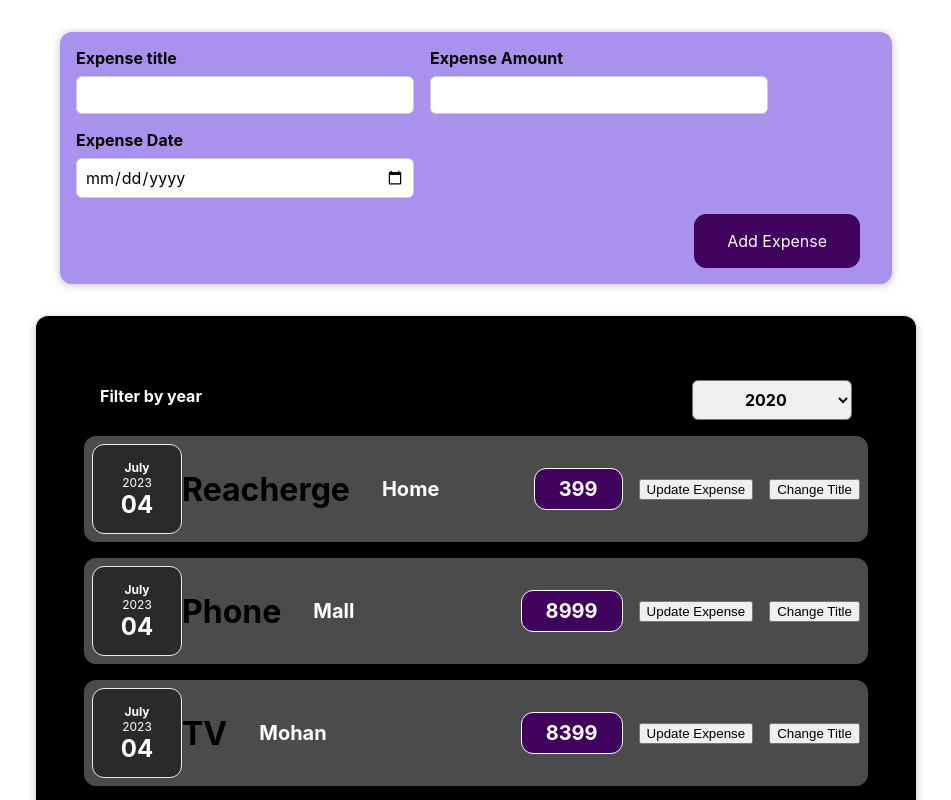
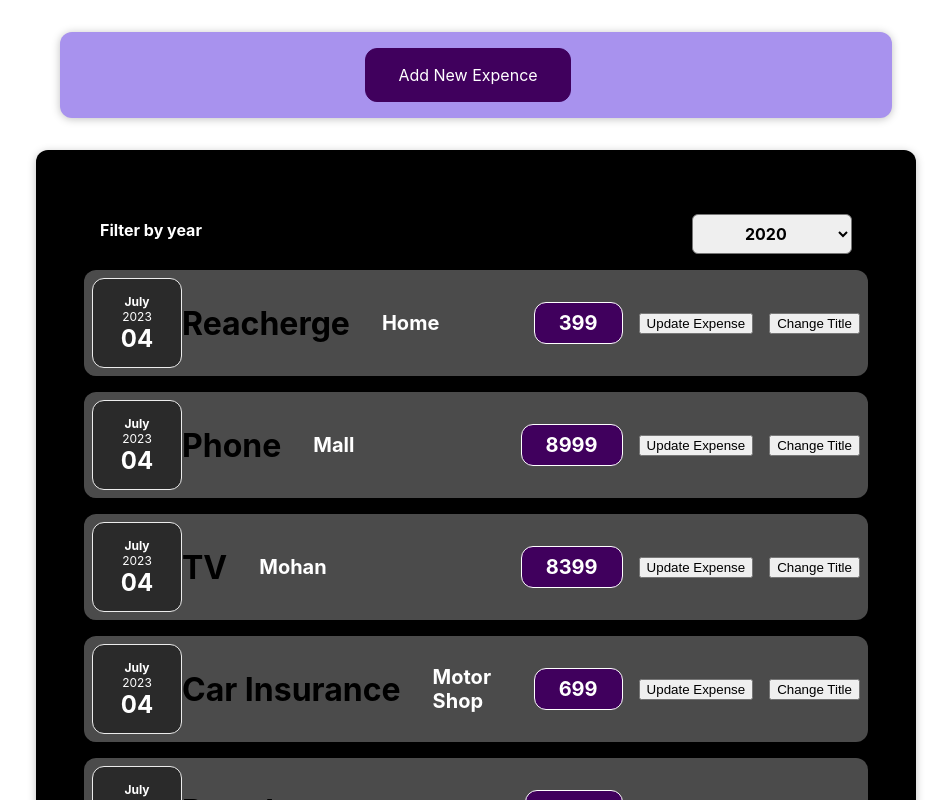
Before and after one commit to indrojit22996/sherpner-01-React-, a React (Create React App) app: page / in a window 1280 px wide. Shown: the top 800 px of the page, without its empty margins (164-1115 px from the left). Built offline with nearby package versions, Linux system fonts and the light colour scheme.

Commit message:
Challenges on Conditional Rendering

```diff
--- a/src/App.js
+++ b/src/App.js
@@ -34,6 +34,9 @@ const App = (props) => {
           onChangeFilter={filterChangeHandeler}
         />
         {userData.length === 0 && <p>No Expence Found...</p>}
+        {userData.length === 1 && (
+          <p>Only single Expense here. Please add more...</p>
+        )}
         {userData.length > 0 &&
           userData.map((exdata) => (
             <ExpenseItems expenceObj={exdata} key={exdata.id} />
--- a/src/components/NewExpence/ExpenseForm.js
+++ b/src/components/NewExpence/ExpenseForm.js
@@ -29,7 +29,10 @@ function submitHandeler(event){
   Setenteredtitle('');
   setEnteredDate('')
 }
+
+// {!showExpenceForm?return(<button>Add Expence</button>) :}
   return (
+    // {showExpenceForm && true <button>a</button>}
     <form onSubmit={submitHandeler}>
     <div className="new-expense__controls">
       <div className="new-expense__control">
@@ -49,10 +52,12 @@ function submitHandeler(event){
           onChange={DateHandel}
         />
       </div>
+      <div className="new-expense__actions">
+      <button type="button" onClick={props.onCancle} >Cancle</button>
+      <button type="submit">Add Expense</button>
       </div>
-      <div className="new-expense__actions">
-        <button type="submit">Add Expense</button>
       </div>
     </form>
   );
+
 }
--- a/src/components/NewExpence/NewExpense.js
+++ b/src/components/NewExpence/NewExpense.js
@@ -1,6 +1,8 @@
 import './NewExpense.css'
 import { ExpenseForm } from './ExpenseForm';
+import { useState } from 'react';
 export function NewExpense(props) {
+  const [editExpence,setEditExpence]=useState(false)
 
 function handelSaveExpenceData(userEnterdData){
   const saveUserData={
@@ -8,9 +10,17 @@ function handelSaveExpenceData(userEnterdData){
     id:Math.random().toString()
   }
   props.onAddExpence(saveUserData)
+  setEditExpence(false)
 }
 
+function startEditHandel(){
+  setEditExpence(true)
+}
+function stopEditHandel(){
+  setEditExpence(false)
+}
   return <div className='new-expense'>
-  <ExpenseForm onSaveExpenceData={handelSaveExpenceData}/>
+  {!editExpence && <button onClick={startEditHandel}>Add New Expence</button>}
+  {editExpence &&  <ExpenseForm onSaveExpenceData={handelSaveExpenceData} onCancle={stopEditHandel}/>}
   </div>;
 }
```
Lines whose indentation alone changed are shown as unchanged.
